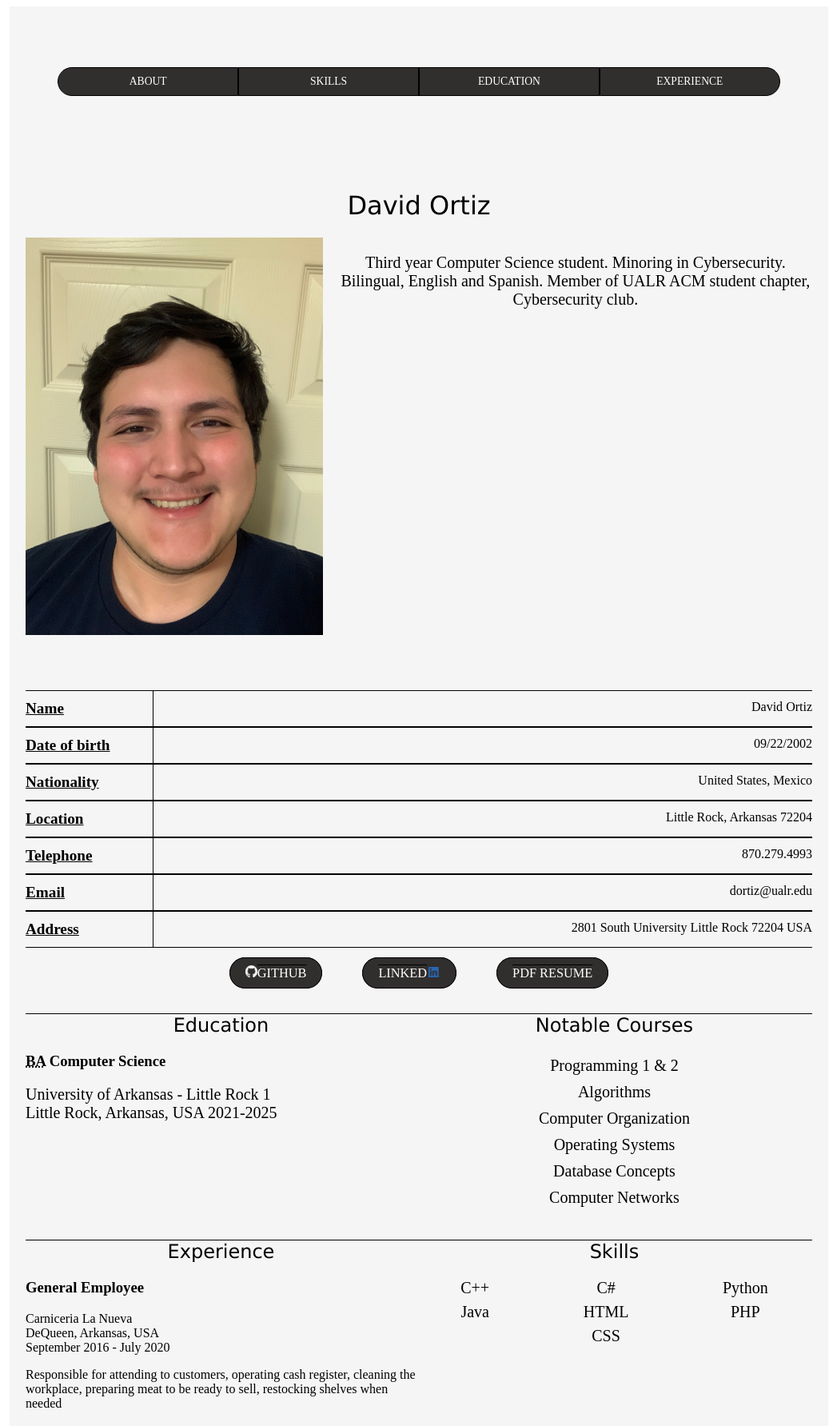
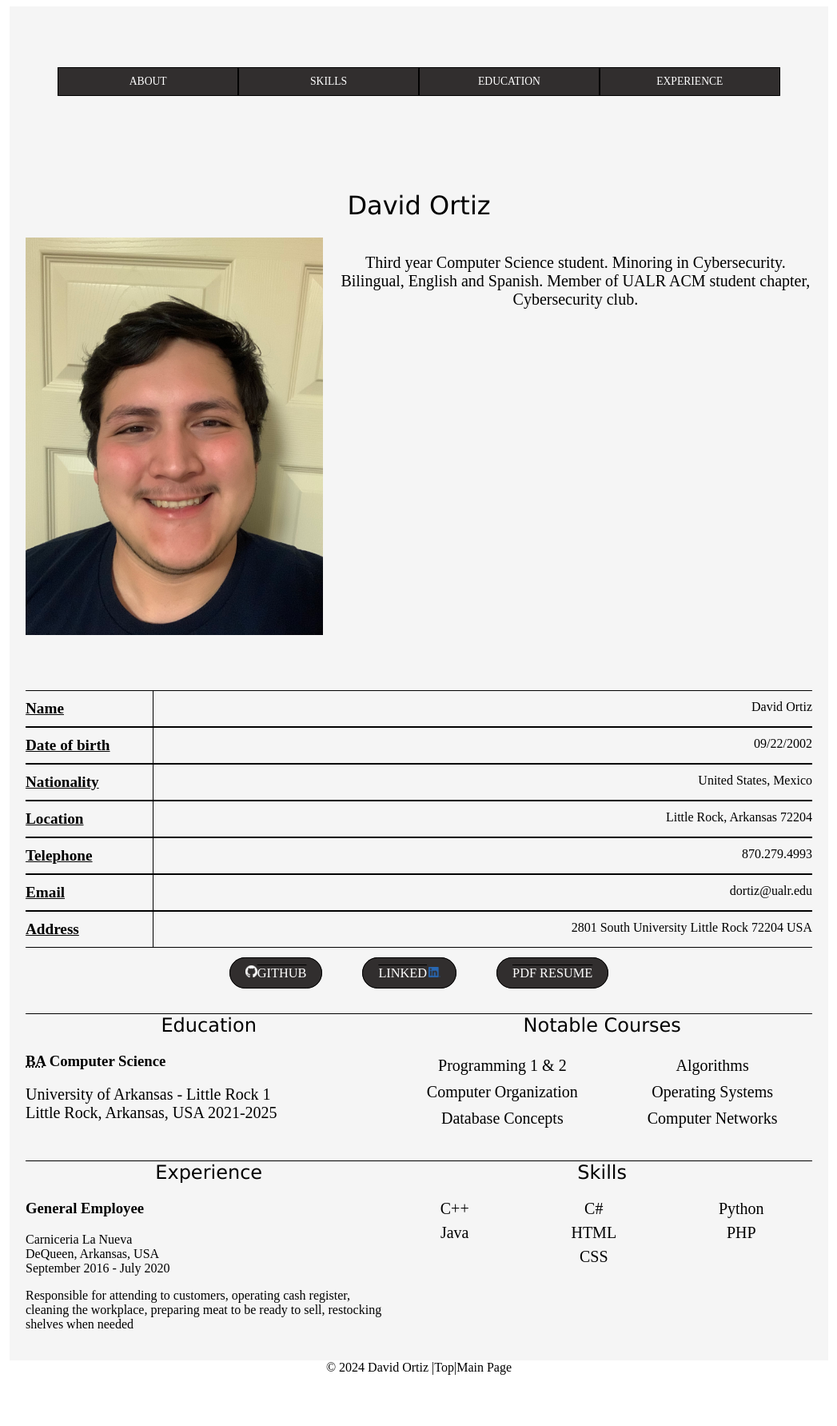
Before and after one commit to davidortiz02/ifsc-3342, a plain HTML site: page resume/index.html in a window 1280 px wide. Shown: the top 1783 px of the page at 80% size, without its empty margins (116-1163 px from the left). After the commit the page ends 1727 px from the top, so only its background shows below. Drawn offline with Linux system fonts and the light colour scheme.

Commit message:
Further styling of my Mobile and Tablet view of my resume

```diff
--- a/resume/assets/css/style.css
+++ b/resume/assets/css/style.css
@@ -45,7 +45,9 @@ nav{
 
 nav ul{
   display:grid;
-  grid-template-columns: repeat(4, 1fr);
+  grid-template-columns: 1 fr;
+  gap: 10px;
+  grid-template-rows: repeat(4, [row] auto);
   padding: 4% 4% 4% 4%;
 }
 
@@ -63,6 +65,7 @@ nav a:link, nav a:visited{
   color:#fff;
   font-size:0.85em;
   text-align:center;
+  border-radius:30px;
 }
 nav a:hover{
   background-color: #fff;
@@ -74,16 +77,6 @@ nav a:active{
   color:#3d3d3d;
 }
 
-/* ROUNDED CORNERS FOR OUTER BOXES*/
-.a{
-  border-top-left-radius:30px;
-  border-bottom-left-radius:30px;
-}
-
-.d{
-  border-top-right-radius:30px;
-  border-bottom-right-radius:30px;
-}
 
 /* end of navigational css */
 
@@ -336,4 +329,38 @@ main{
   #education span, #courses li{
     font-size: var(--primary-font-size);
   }
+
+  #courses ul{
+    display:grid;
+    grid-template-columns: repeat(2, [col] auto);
+  }
+
+  #courses #firstcol{
+    grid-column: 1;
+  }
+  #courses #secondcol{
+    grid-column: 2;
+  }
+
+  nav ul{
+  display:grid;
+  grid-template-columns: repeat(4, 1fr);
+  padding: 4% 4% 4% 4%;
+  gap: 0px;
+  }
+  nav a:link, nav a:visited{
+    border-radius:0px;
+  }
+
+  /* ROUNDED CORNERS FOR OUTER BOXES*/
+  .a{
+  border-top-left-radius:30px;
+  border-bottom-left-radius:30px;
+  }
+
+  .d{
+  border-top-right-radius:30px;
+  border-bottom-right-radius:30px;
+  }
+
 }
--- a/resume/index.html
+++ b/resume/index.html
@@ -5,12 +5,6 @@
   <meta name="viewport" content="width=device-width, initial-scale=1">
   <link rel="stylesheet" href="assets/css/style.css" media="all">
   <meta name="description" content="">
-
-  <meta property="og:title" content="">
-  <meta property="og:type" content="">
-  <meta property="og:url" content="">
-  <meta property="og:image" content="">
-  <meta property="og:image:alt" content="">
 
   <link rel="icon" href="/favicon.ico" sizes="any">
   <link rel="icon" href="/icon.svg" type="image/svg+xml">
@@ -90,12 +84,12 @@
     <section id="courses">
       <h2>Notable Courses</h2>
       <ul>
-        <li>Programming 1 & 2</li>
-        <li>Algorithms</li>
-        <li>Computer Organization</li>
-        <li>Operating Systems</li>
-        <li>Database Concepts</li>
-        <li>Computer Networks</li>
+        <li id="firstcol">Programming 1 & 2</li>
+        <li id="secondcol">Algorithms</li>
+        <li id="firstcol">Computer Organization</li>
+        <li id="secondcol">Operating Systems</li>
+        <li id="firstcol">Database Concepts</li>
+        <li id="secondcol">Computer Networks</li>
       </ul>
     </section>
     <section id="experience">
```
